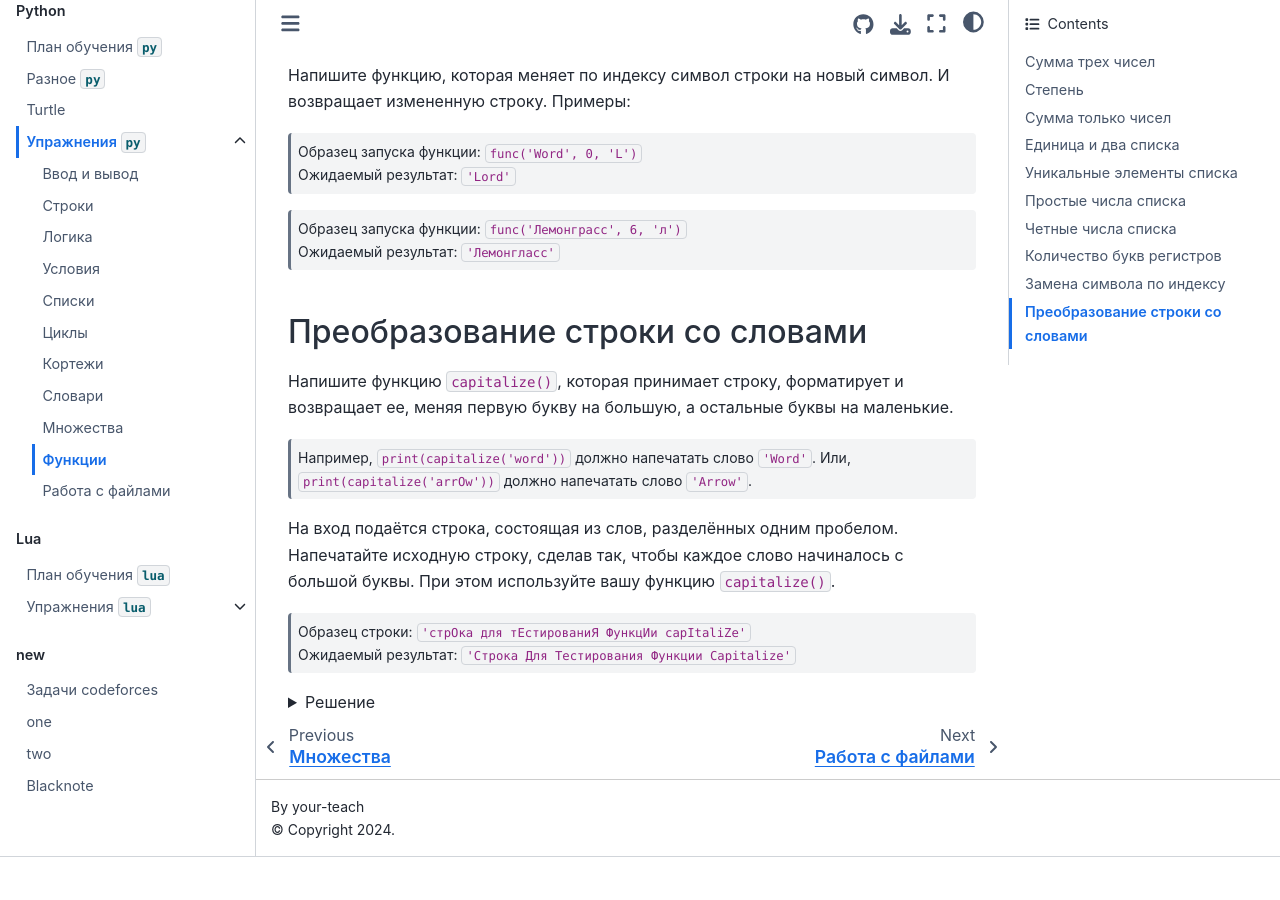
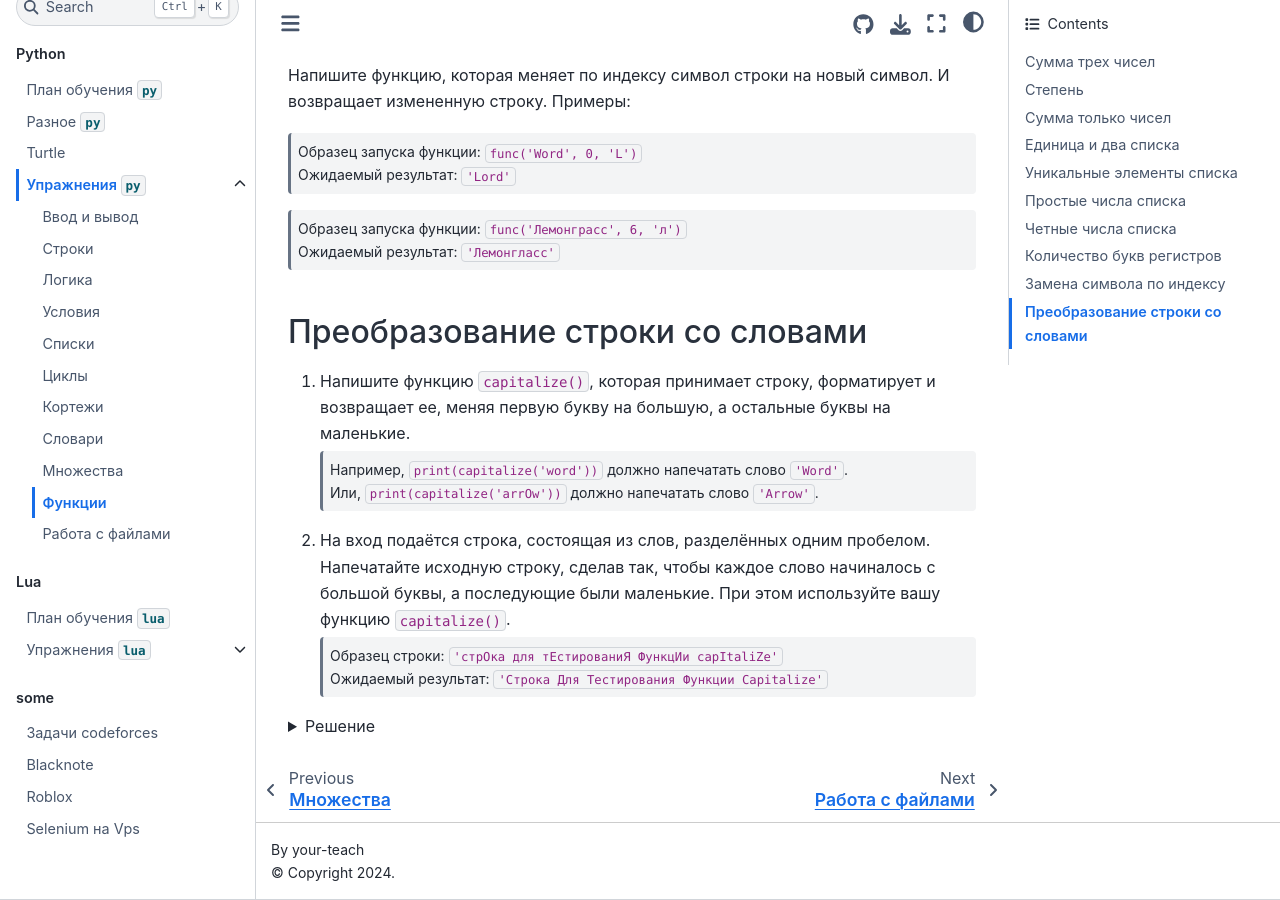
Before and after one commit to your-teach/faithpages, a Jupyter Book: the page built from tasks-python/10.functions.md, in a window 1280 px wide and 900 px high, scrolled down 1853 px. Built offline with Jupyter Book 1.0.4 settings and Sphinx 7.4.7 and the Sphinx Book theme 1.1.4, drawn with Linux system fonts in a browser that asks for light colours; pages that are not in the unit, such as notebooks, are missing from menus; before the commit the page ends 2710 px from its top, so only the background shows below that.

Commit message:
add new foler

```diff
--- a/_toc.yml
+++ b/_toc.yml
@@ -35,12 +35,13 @@ parts:
         - file: tasks-lua/6.cycles
         - file: tasks-lua/7.functions
         - file: tasks-lua/8.file-handling
-  - caption: new
+  - caption: some
     chapters:
       - file: NEW/codeforces
-      - file: NEW/one
-      - file: NEW/two
       - file: NEW/blacknote
+      - file: NEW/Roblox
+      - file: NEW/selenium-vps
+      - file: NEW/vs_code-settings
   # - caption: Упражнения и задачи
   #   chapters:
   #     - file: other/python-tasks
--- a/tasks-python/10.functions.md
+++ b/tasks-python/10.functions.md
@@ -63,22 +63,22 @@
 
 ## Преобразование строки со словами
 
-Напишите функцию `capitalize()`, которая принимает строку, форматирует и возвращает ее, меняя первую букву на большую, а остальные буквы на маленькие.
+1. Напишите функцию `capitalize()`, которая принимает строку, форматирует и возвращает ее, меняя первую букву на большую, а остальные буквы на маленькие.
 
-> Например, `print(capitalize('word'))` должно напечатать слово `'Word'`.
-> Или, `print(capitalize('arrOw'))` должно напечатать слово `'Arrow'`.
+    > Например, `print(capitalize('word'))` должно напечатать слово `'Word'`.
+    > Или, `print(capitalize('arrOw'))` должно напечатать слово `'Arrow'`.
 
-На вход подаётся строка, состоящая из слов, разделённых одним пробелом. Напечатайте исходную строку, сделав так, чтобы каждое слово начиналось с большой буквы. При этом используйте вашу функцию `capitalize()`.
+2. На вход подаётся строка, состоящая из слов, разделённых одним пробелом. Напечатайте исходную строку, сделав так, чтобы каждое слово начиналось с большой буквы, а последующие были маленькие. При этом используйте вашу функцию `capitalize()`.
 
-> Образец строки: `'стрОка для тЕстированиЯ ФункцИи capItaliZe'`
-> Ожидаемый результат: `'Строка Для Тестирования Функции Capitalize'`
+    > Образец строки: `'стрОка для тЕстированиЯ ФункцИи capItaliZe'`
+    > Ожидаемый результат: `'Строка Для Тестирования Функции Capitalize'`
 
-<details><summary>Решение</summary>
-<pre>
+<details><summary>Решение</summary><pre><code>
+
 def capitalize(word):
     result = word[0].upper()
-    for letteral in word[1:]:
-        result += letteral.lower()
+    for letter in word[1:]:
+        result += letter.lower()
     return result
 
 raw = 'стрОка для тЕстированиЯ ФункцИи capItaliZe'
@@ -89,6 +89,5 @@ for w in raw:
     res.append(refact)
 finish = ' '.join(res)
 print(finish)
-</pre>
 
-</details>
+</code></pre></details>
```
Also changed, not shown: NEW/selenium-vps.md (added, +63 -0 lines), NEW/vs-code-settings.md (added, +3 -0 lines), _static/script.js (added, +8 -0 lines), python/study-plan-py.md (+8 -9 lines), NEW/blacknote.md (line endings or trailing spaces).
